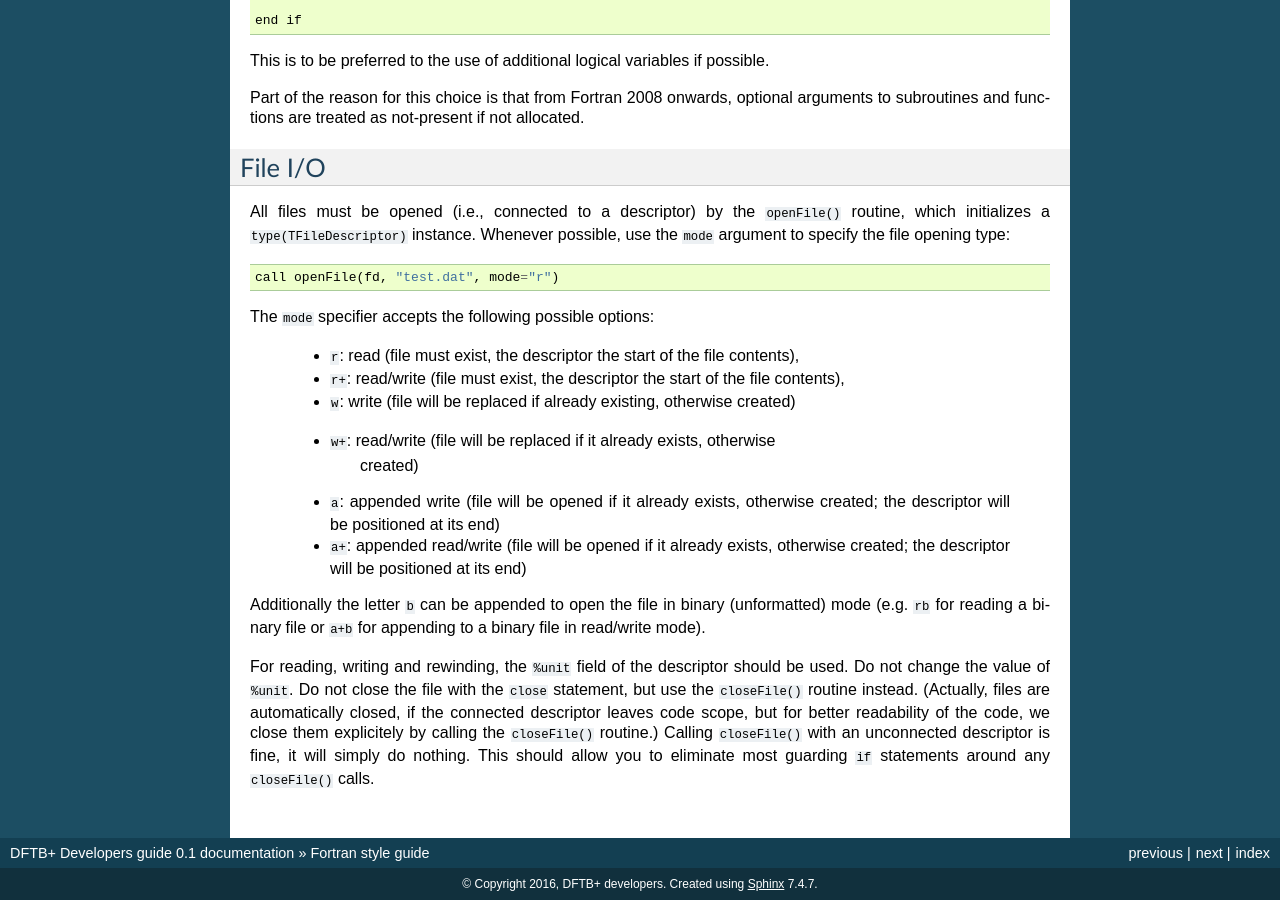
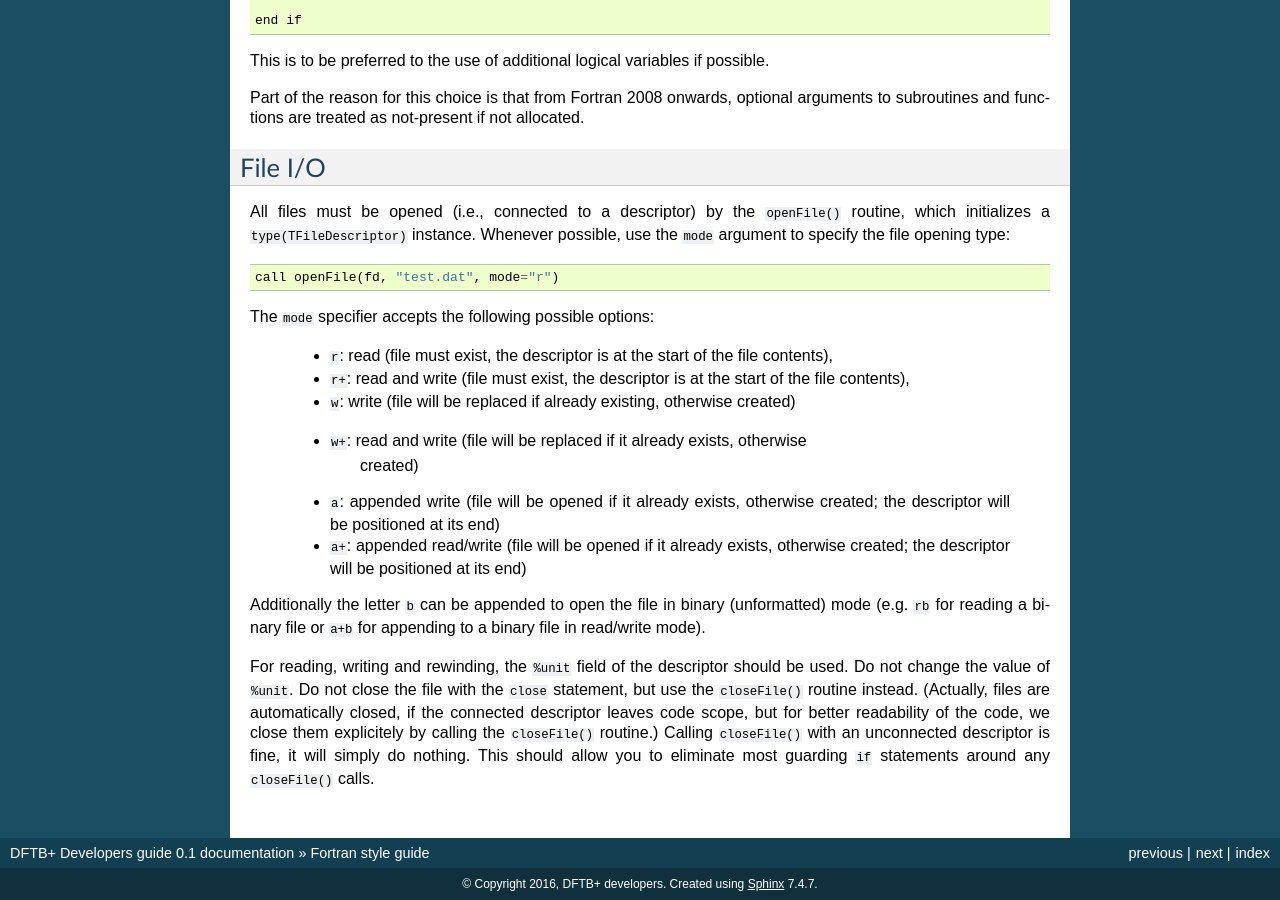
Before and after one commit to dftbplus/develguide, a Sphinx documentation site: the page built from docs/fortranstyle.rst, in a window 1280 px wide and 900 px high, scrolled down 5294 px. Built offline with Sphinx 7.4.7, drawn with Linux system fonts in a browser that asks for light colours.

Commit message:
Apply suggestions from code review
Co-authored-by: Ben Hourahine <bhourahine@gmail.com>

```diff
--- a/docs/fortranstyle.rst
+++ b/docs/fortranstyle.rst
@@ -338,15 +338,15 @@
 
 The ``mode`` specifier accepts the following possible options:
 
-  * ``r``: read (file must exist, the descriptor the start of the file
+  * ``r``: read (file must exist, the descriptor is at the start of the file
     contents),
 
-  * ``r+``: read/write (file must exist, the descriptor the start of the file
+  * ``r+``: read and write (file must exist, the descriptor is at the start of the file
     contents),
 
   * ``w``: write (file will be replaced if already existing, otherwise created)
 
-  * ``w+``: read/write (file will be replaced if it already exists, otherwise
+  * ``w+``: read and write (file will be replaced if it already exists, otherwise
      created)
 
   * ``a``: appended write (file will be opened if it already exists, otherwise
```
